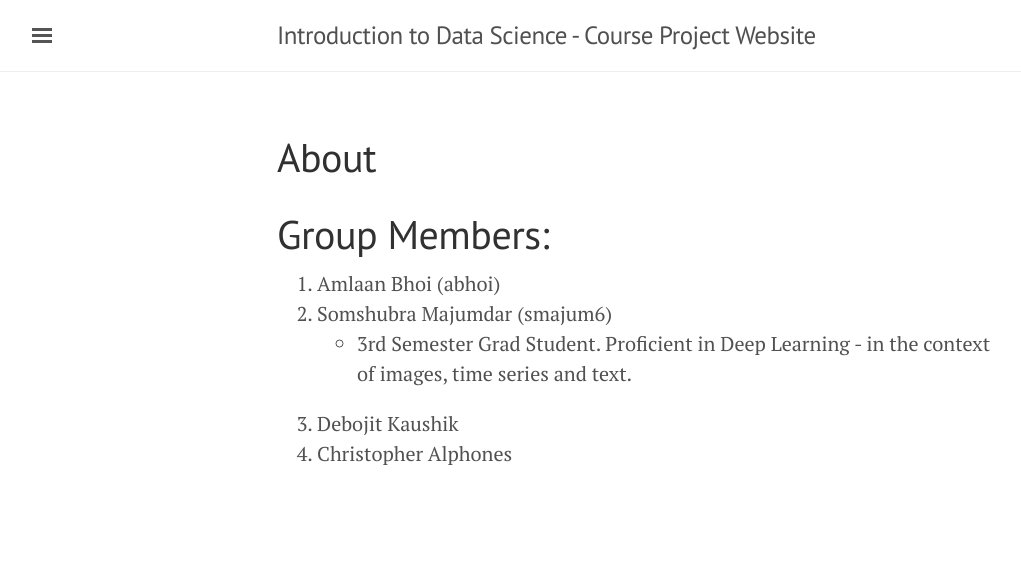
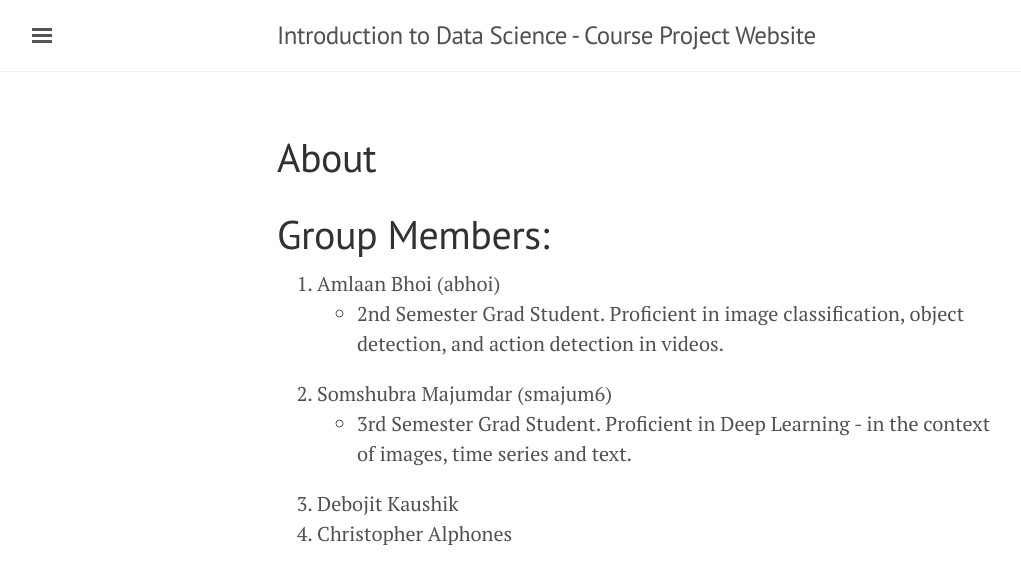
Before and after one commit to titu1994/IDS-Course-Project, a Jekyll site: the page built from about.md, in a window 1280 px wide. Shown: the top 584 px of the page, without its empty margins (3-1024 px from the left). Built offline with Jekyll 4.4.1, drawn with Linux system fonts in a browser that asks for light colours.

Commit message:
Update about.md

```diff
--- a/about.md
+++ b/about.md
@@ -7,6 +7,7 @@ title: About
 # Group Members:
 
 1.  Amlaan Bhoi (abhoi)
+  - 2nd Semester Grad Student. Proficient in image classification, object detection, and action detection in videos.
 2.  Somshubra Majumdar (smajum6)
   - 3rd Semester Grad Student. Proficient in Deep Learning - in the context of images, time series and text.
 3.  Debojit Kaushik
```
